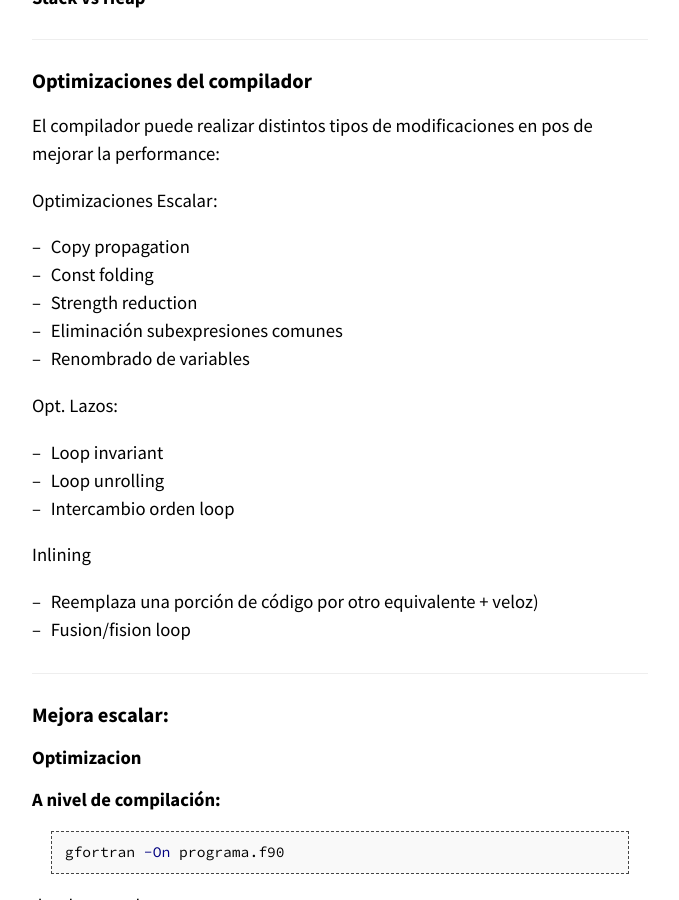
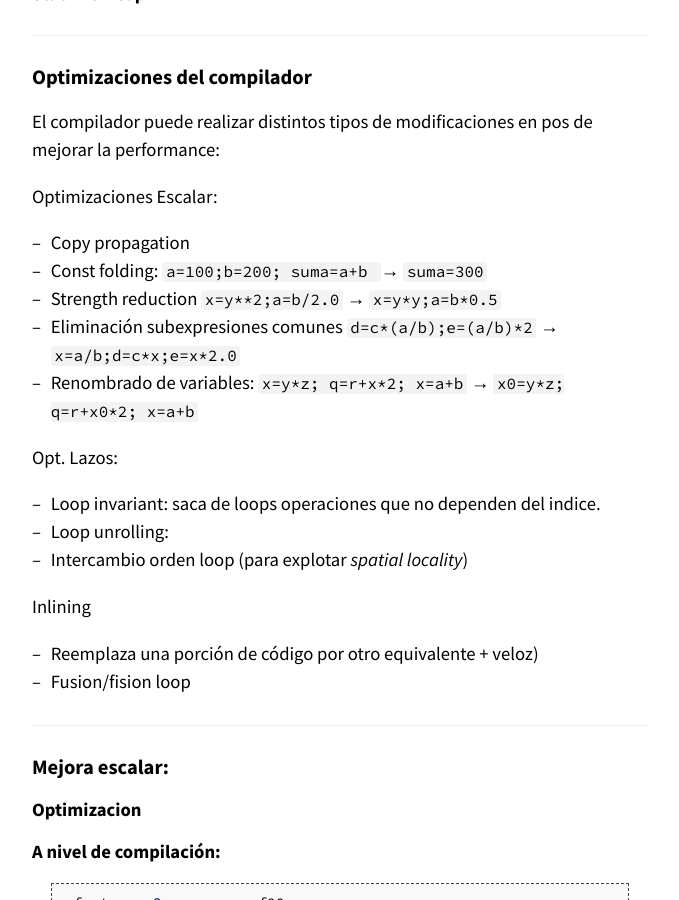
Before and after one commit to ramespada/hpc, a Jekyll site: the page built from _clases/optimizacion.md, in a window 1280 px wide and 900 px high, scrolled down 3402 px. Shown: the whole window, without its empty margins (300-979 px from the left). Built offline with Jekyll 4.4.1, drawn with Linux system fonts in a browser that asks for light colours; some of the changed text lies outside the part shown.

Commit message:
minor bugs

````diff
--- a/_clases/optimizacion.md
+++ b/_clases/optimizacion.md
@@ -66,7 +66,7 @@ enddo
 
 Consideremos ahora como explotar el criterio de *temporal locality*, supongamos que tenemos el siguiente loop:
 
-```fortan
+```fortran
 real :: A(N), B(N), C(N), D(N), Z(N)
 do i=1,n
 	A(i)=A(i)*Z(i)
@@ -74,7 +74,7 @@ do i=1,n
 	C(i)=C(i)+B(i)
 	D(i)=D(i)/3.+C(i)
 	Z(i)=Z(i)*D(i)
-ENDDO
+enddo
 ```
 
 Notar que para cada iteración el elemento `Z(i)` es utilizado en la primer linea, y luego es usado nuevamente después de 3 operaciones. Es posible que el cache almacene este valor mientras que el resto de los elementos que no son usados se descarten.
@@ -159,19 +159,19 @@ El compilador puede realizar distintos tipos de modificaciones en pos de mejorar
 
 Optimizaciones Escalar:
 + Copy propagation
-+ Const folding
-+ Strength reduction
-+ Eliminación subexpresiones comunes
-+ Renombrado de variables
++ Const folding: `a=100;b=200; suma=a+b ` &rarr; `suma=300`
++ Strength reduction `x=y**2;a=b/2.0`     &rarr; `x=y*y;a=b*0.5`
++ Eliminación subexpresiones comunes `d=c*(a/b);e=(a/b)*2` &rarr; `x=a/b;d=c*x;e=x*2.0`
++ Renombrado de variables: `x=y*z; q=r+x*2; x=a+b` &rarr; `x0=y*z; q=r+x0*2; x=a+b`
 
 Opt. Lazos:
-- Loop invariant
-- Loop unrolling
-- Intercambio orden loop
++ Loop invariant: saca de loops operaciones que no dependen del indice.
++ Loop unrolling:
++ Intercambio orden loop (para explotar *spatial locality*)
 
 Inlining
-- Reemplaza una porción de código por otro equivalente + veloz)
-- Fusion/fision loop
++ Reemplaza una porción de código por otro equivalente + veloz)
++ Fusion/fision loop
 
 ---
 
````
Also changed, not shown: other parts of _clases/optimizacion.md (+3 -3 lines).
